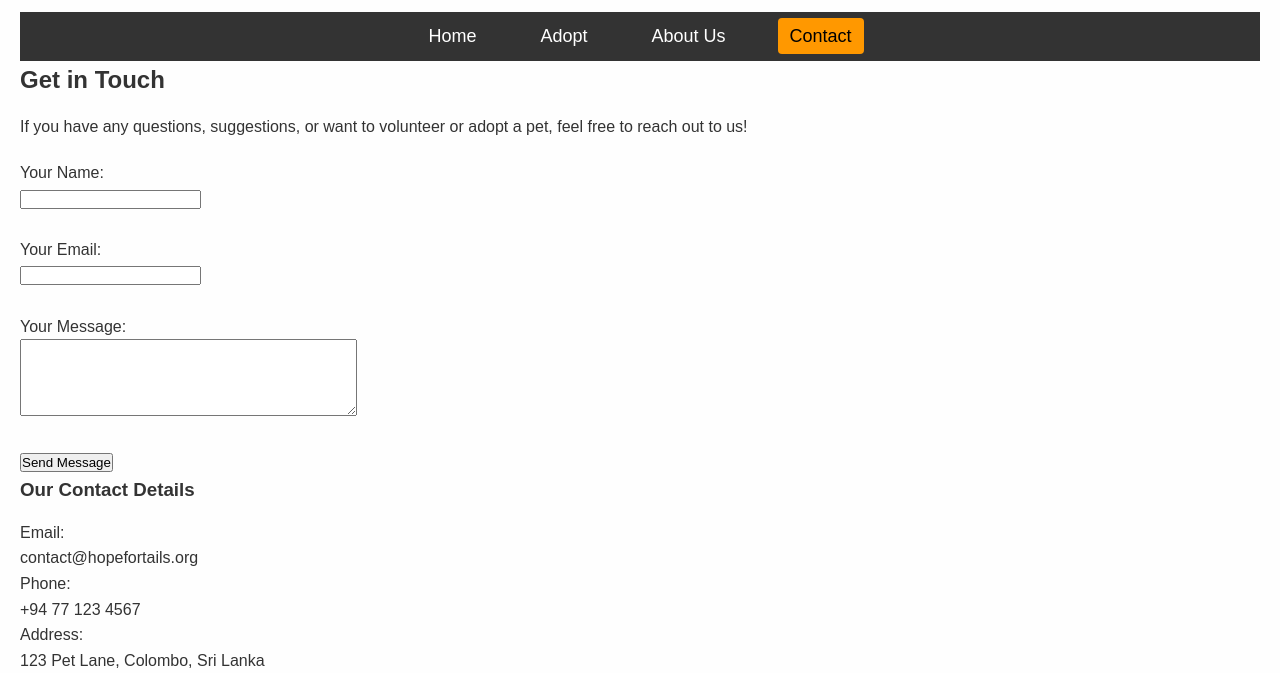
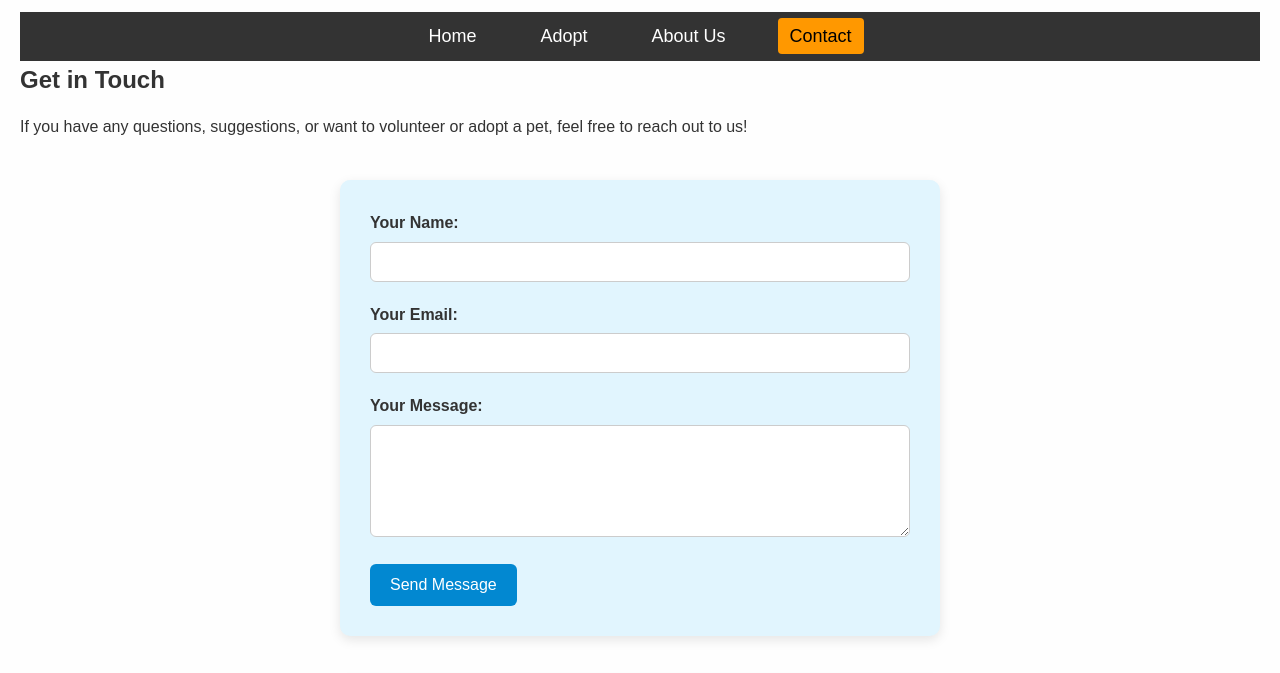
Before and after one commit to dilki66/Hope-For-Tails, a plain HTML site: page contact.html in a window 1280 px wide. Shown: the part 74-747 px from the top of the page. Drawn offline with Linux system fonts and the light colour scheme.

Commit message:
style contact us page

```diff
--- a/contact.html
+++ b/contact.html
@@ -19,38 +19,35 @@
         </nav>
     </header>
 
-    <section>
+    <section class="contact-intro">
     <h2>Get in Touch</h2>
     <p>If you have any questions, suggestions, or want to volunteer or adopt a pet, feel free to reach out to us!</p>
   </section>
 
     <section>
-        <form>
-            <label for="name">Your Name:</label><br>
-            <input type="text" id="name" ><br><br>
+    <form class="contact-form">
+      <label for="name">Your Name:</label>
+      <input type="text" id="name" />
 
-            <label for="email">Your Email:</label><br>
-            <input type="text" id="email" ><br><br>
+      <label for="email">Your Email:</label>
+      <input type="text" id="email" />
 
-            <label for="message">Your Message:</label><br>
-            <textarea id="message" name="message" rows="5" cols="40"></textarea><br><br>
+      <label for="message">Your Message:</label>
+      <textarea id="message" name="message" rows="5" cols="40"></textarea>
 
-            <input type="button" value="Send Message">
+      <input type="button" value="Send Message" />
     </form>
   </section>
 
-     <section>
+     <section class="contact-details">
     <h3>Our Contact Details</h3>
     <dl>
       <dt>Email:</dt>
       <dd>contact@hopefortails.org</dd>
-
       <dt>Phone:</dt>
       <dd>+94 77 123 4567</dd>
-
       <dt>Address:</dt>
       <dd>123 Pet Lane, Colombo, Sri Lanka</dd>
-
     </dl>
   </section>
 
--- a/styles.css
+++ b/styles.css
@@ -248,3 +248,69 @@ footer {
 .adoption-form input[type="button"]:hover {
   background-color: #e67e00;
 }
+
+/* Contact Form Styling */
+.contact-form {
+  max-width: 600px;
+  margin: 40px auto;
+  padding: 30px;
+  background-color: #e1f5fe;
+  border-radius: 10px;
+  box-shadow: 0 4px 12px rgba(0, 0, 0, 0.1);
+}
+
+/* Form elements */
+.contact-form label {
+  display: block;
+  margin-bottom: 6px;
+  font-weight: bold;
+  color: #333;
+}
+
+.contact-form input[type="text"],
+.contact-form textarea {
+  width: 100%;
+  padding: 10px;
+  margin-bottom: 20px;
+  border: 1px solid #ccc;
+  border-radius: 6px;
+  font-size: 16px;
+}
+
+/* Send button */
+.contact-form input[type="button"] {
+  background-color: #0288d1;
+  color: white;
+  border: none;
+  padding: 12px 20px;
+  font-size: 16px;
+  border-radius: 6px;
+  cursor: pointer;
+  transition: background-color 0.3s ease;
+}
+
+.contact-form input[type="button"]:hover {
+  background-color: #0277bd;
+}
+
+/* Contact Details Section */
+.contact-details {
+  max-width: 600px;
+  margin: 30px auto;
+  background-color: #ffffff;
+  padding: 20px;
+  border-radius: 8px;
+  border-left: 5px solid #0288d1;
+  box-shadow: 0 2px 8px rgba(0, 0, 0, 0.05);
+}
+
+.contact-details dt {
+  font-weight: bold;
+  color: #0288d1;
+  margin-top: 10px;
+}
+
+.contact-details dd {
+  margin-bottom: 10px;
+  color: #444;
+}
```
Also changed, not shown: index.html (+1 -1 lines). Lines whose indentation alone changed are shown as unchanged.
